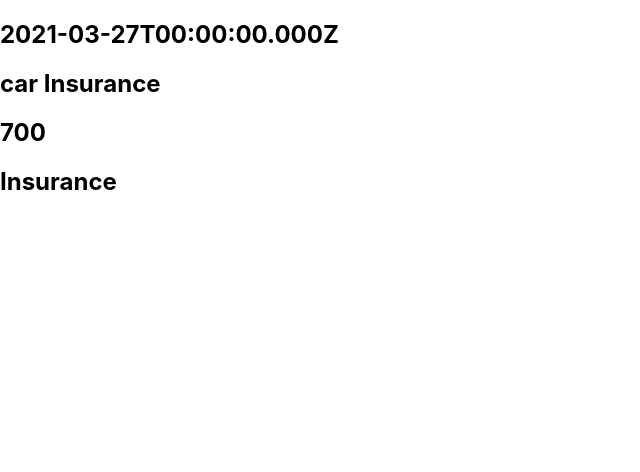
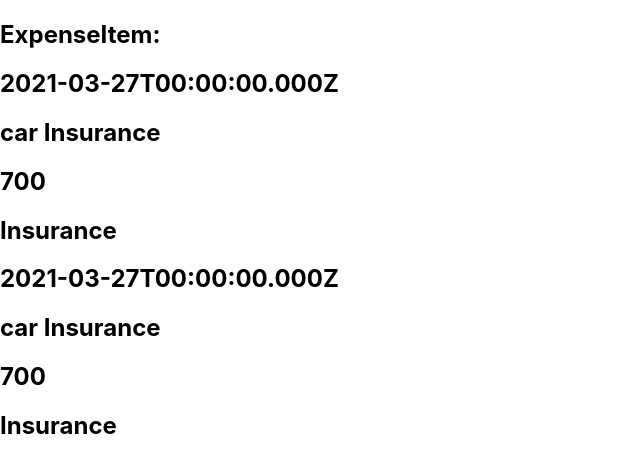
Before and after one commit to Manjulavignesh/React-ExpenseItem, a React (Create React App) app: page / in a window 1280 px wide. Shown: the top 472 px of the page, without its empty margins (0-640 px from the left). Built offline with nearby package versions, Linux system fonts and the light colour scheme.

Commit message:
App.props

```diff
--- a/src/App.js
+++ b/src/App.js
@@ -1,10 +1,12 @@
-import logo from './logo.svg';
 import ExpenseItem from './component/ExpenseItem';
-import './App.css';
 function App() {
+  const expense=[{title:"food",amt:"Rs 10",LocationofExpenditure:"Hotel"},
+                 {title:"petrol",amt:"Rs 200",LocationofExpenditure:"petrolbunk"}]
   return (
     <div >
-        <ExpenseItem></ExpenseItem>
+      <h2>ExpenseItem:</h2>
+        <ExpenseItem title={expense[0].title} amt={expense[0].amt} LocationofExpenditure={expense[0].LocationofExpenditure}></ExpenseItem>
+        <ExpenseItem title={expense[1].title} amt={expense[1].amt} LocationofExpenditure={expense[1].LocationofExpenditure}></ExpenseItem>
     </div>
   );
 }
```
